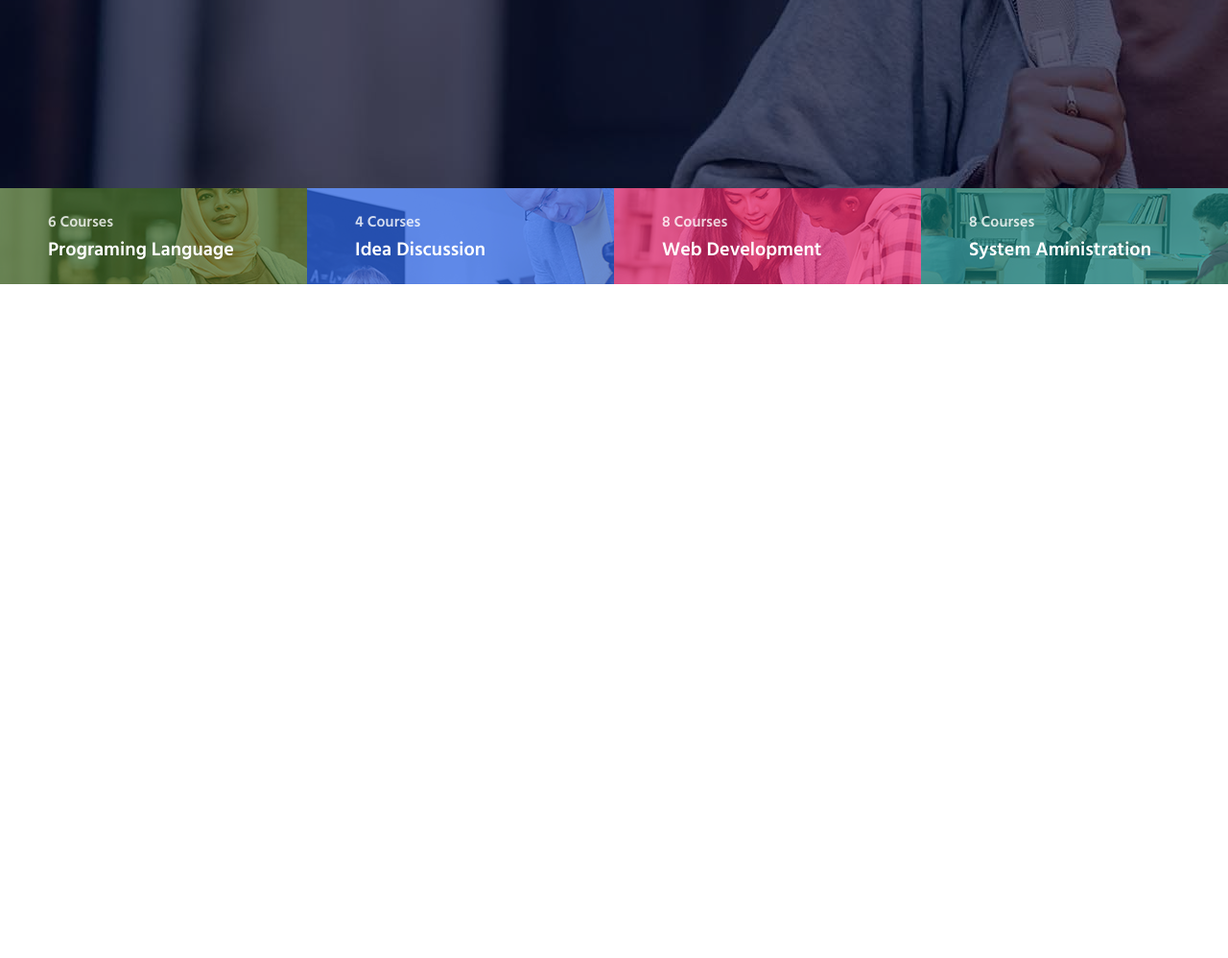
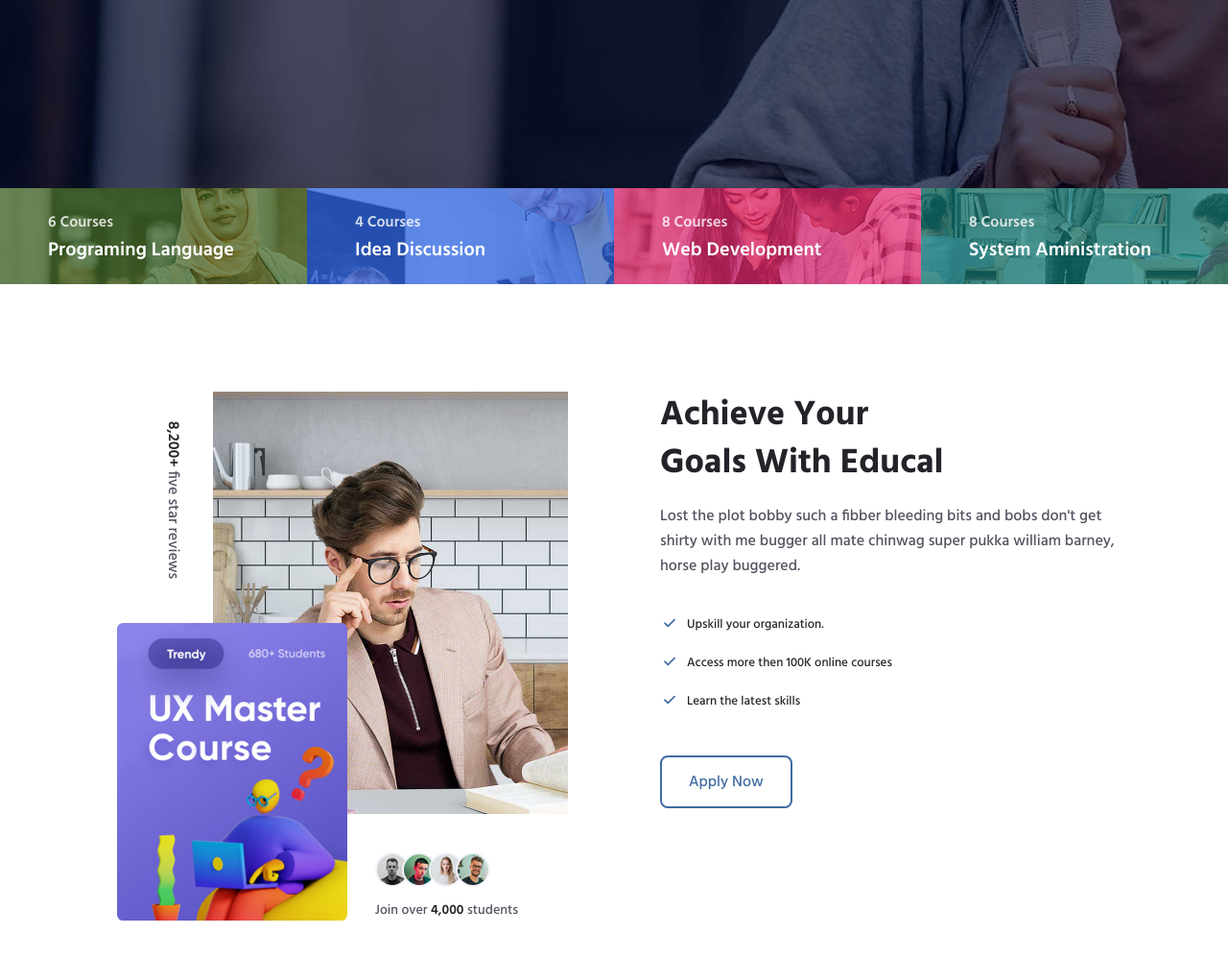
Before and after one commit to mamorenoc2/educal, a plain HTML site: page Education Website/index.html in a window 1280 px wide. Shown: the part 672-1670 px from the top of the page at 96% size. Before the commit the page ends 968 px from the top, so only its background shows below. Drawn offline with nearby package versions, Linux system fonts and the light colour scheme; a script that the page names is missing.

Commit message:
Home and about section

```diff
--- a/Education Website/index.html
+++ b/Education Website/index.html
@@ -81,7 +81,52 @@
 
         <!--=============== ABOUT ===============-->
         <section class="about section" id="about">
+            <div class="about__countainer grid container">
+                <div class="about__group">
+                    <div class="about__review">
+                        <p><span>8,200+</span> five star reviews</p>
+                    </div>
+                    <div class="about__thumb">
+                        <img src="./assets/Img/about.jpg" alt="" class="about__thumb-img">
+                    </div>
+                    <div class="about__banner">
+                        <img src="./assets/Img/about-banner.jpg" alt="" class="about__banner-img">
+                    </div>
+                    <div class="about__students">
+                        <div class="students__gruoup">
+                            <img src="./assets/Img/student-1.jpg" alt="" class="about__student-img">
+                            <img src="./assets/Img/student-2.jpg" alt="" class="about__student-img">
+                            <img src="./assets/Img/student-3.jpg" alt="" class="about__student-img">
+                            <img src="./assets/Img/student-4.jpg" alt="" class="about__student-img">
+                        </div>
+                        <p class="about__student-details">
+                            Join over <span>4,000</span> students
+                        </p>
+                    </div>
+                </div>
+                <div class="about__data">
+                    <h2 class="section__title about__title">Achieve Your <br> Goals With Educal</h2>
+                    <p class="about__description">
+                        Lost the plot bobby such a fibber bleeding bits and bobs don't get shirty with me bugger all mate chinwag super pukka william barney, horse play buggered.
 
+                    </p>
+                    <div class="about__details">
+                        <p class="about__details-description">
+                            <i class="uil uil-check about__details-icon"></i>
+                            Upskill your organization.
+                        </p>
+                        <p class="about__details-description">
+                            <i class="uil uil-check about__details-icon"></i>
+                            Access more then 100K online courses
+                        </p>
+                        <p class="about__details-description">
+                            <i class="uil uil-check about__details-icon"></i>
+                            Learn the latest skills
+                        </p>
+                    </div>
+                    <a href="" class="button button--link">Apply Now</a>
+                </div>
+            </div>
         </section>
 
         <!--=============== TEACHERS ===============-->
--- a/Education Website/style.css
+++ b/Education Website/style.css
@@ -105,6 +105,19 @@ image{
 
 
 /*=============== REUSABLE CSS CLASSES ===============*/
+
+.section {
+    padding: 7rem 0 1rem;
+}
+
+.section__title {
+    font-size: var(--h1-font-size);
+    text-align: center;
+    font-weight: var(--font-bold);
+    margin-bottom: .25rem;
+    line-height: 140%;
+
+}
 
 /*=============== HEADER & NAV ===============*/
 
@@ -302,12 +315,116 @@ image{
 }
 
 .button:hover{
+    transition: .4s;
     background-color: var(--accent-color);
 }
 
+.button--link {
+    color: var(--first-color);
+    border: 2px solid var(--first-color);
+    background-color: transparent;
+    transition: .4s;
+}
+.button--link:hover{
+    background-color: var(--first-color);
+    color: #fff;
+}
+
 /*=============== ABOUT ===============*/
+.about__countainer {
+    grid-template-columns: repeat(2, 1fr);
+    column-gap: 6rem;
+}
+
+.about__group {
+    justify-self: flex-end;
+    position: relative;
+}
+
+.about__thumb {
+    margin-left: 6.25rem;
+}
+
+.about__thumb-img {
+    width: 370px;
+}
+
+.about__review {
+    position: absolute;
+    left: -1.5rem;
+    top: 6.25rem;
+    transform: rotate(90deg);
+}
+
+.about__review p span {
+    color: var(--title-color);
+    font-weight: var(--font-semibold);
+}
+
+.about__banner {
+    margin-top: -13rem;
+}
+
+.about__banner-img {
+    width: 240px;
+    border-radius: .4rem;
+}
+
+.about__students {
+    margin-top: -5rem;
+    margin-left: 16.8rem;
+}
+
+.about__student-img {
+    width: 36px;
+    height: 36px;
+    border-radius: 50%;
+    border: 2px solid var(--container-color);
+}
 
 
+.about__student-img + .about__student-img {
+    margin-left: -.75rem;
+}
+
+.about__student-details {
+    margin-top: 0.25rem;
+    font-size: var(--small-font-size);
+}
+
+.about__student-details span {
+    color: var(--title-color);
+    font-weight: var(--font-semibold);
+}
+
+.about__title {
+    text-align: left;
+    margin-bottom: 1rem;
+}
+
+.about__description {
+    margin-bottom: 2rem;
+    padding-right: 2rem;
+}
+
+.about__details {
+    display: grid;
+    row-gap: .5rem;
+    margin-bottom: 2.5rem;
+}
+
+.about__details-description {
+    display: inline-flex;
+    align-items: center;
+    column-gap: .5rem;
+    font-size: var(--smaller-font-size);
+    color: var(--title-color);
+}
+
+.about__details-icon {
+    font-size: 1.25rem;
+    color: var(--first-color);
+}
 /*=============== TEACHERS ===============*/
 
 
```
Also changed, not shown: Education Website/Text Educational Website.txt.
